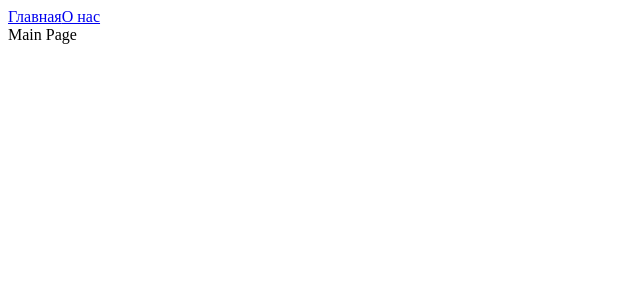
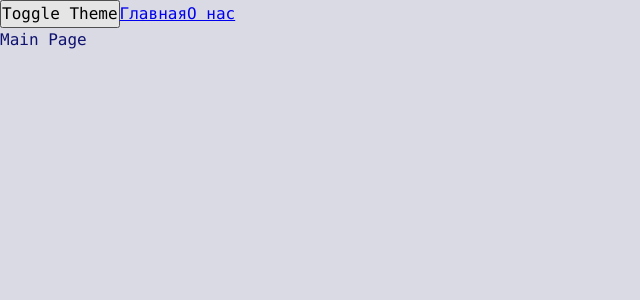
Before and after one commit to Ovakimyan99/production-project, a React app: page / in a window 1280 px wide. Shown: the top 300 px of the page, without its empty margins (0-640 px from the left). Built offline with nearby package versions, Linux system fonts and the light colour scheme.

Commit message:
feat(theme & helper)

```diff
--- a/src/App.tsx
+++ b/src/App.tsx
@@ -1,11 +1,18 @@
-import { Suspense } from "react";
+import {Suspense} from "react";
 import {Link, Route, Routes} from "react-router-dom";
 import {LazyAboutPage} from "./pages/AboutPage/index.async";
 import {LazyMainPage} from "./pages/MainPage/index.async";
+import {useTheme} from "./theme/useTheme";
+import {className} from "./helpers/className";
+import {Theme} from "./theme/ThemeContext";
 
 const App = () => {
+    const {theme, toggleTheme} = useTheme();
+
+    const newTheme = theme || Theme.LIGHT;
     return (
-        <div className="app">
+        <div className={className('app', {hovered: true}, [newTheme])}>
+            <button onClick={toggleTheme}>Toggle Theme</button>
             <Link to={'/'}>Главная</Link>
             <Link to={'/about'}>О нас</Link>
             <Suspense fallback={<div>Loading...</div>}>
--- /dev/null
+++ b/src/helpers/className.ts
@@ -0,0 +1,9 @@
+type Mode = Record<string, string | boolean>
+export function className(cls: string, mode: Mode, classes: string[]) {
+    return [
+        cls,
+        ...classes,
+        ...Object.keys(mode)
+            .filter(key => mode[key]),
+    ].join(' ');
+}
--- a/src/index.scss
+++ /dev/null
@@ -1,9 +0,0 @@
-* {
-    margin: 0;
-    padding: 0;
-    box-sizing: border-box;
-}
-
-.app {
-    font-size: 10px;
-}
--- a/src/index.tsx
+++ b/src/index.tsx
@@ -1,10 +1,14 @@
 import {render} from "react-dom";
 import App from "./App";
 import {BrowserRouter} from "react-router-dom";
+import './styles/index.scss';
+import ThemeProvider from "./theme/ThemeProvider";
 
 render(
     <BrowserRouter>
-        <App/>
+        <ThemeProvider>
+            <App/>
+        </ThemeProvider>
     </BrowserRouter>,
     document.getElementById('root')
 )
--- /dev/null
+++ b/src/styles/index.scss
@@ -0,0 +1,13 @@
+@import "reset";
+@import "./variables/global";
+@import "./theme/normal";
+@import "./theme/dark";
+
+.app {
+    font: var(--font-m);
+
+    background: var(--bg-color);
+    color: var(--primary-color);
+
+    min-height: 100vh;
+}
--- /dev/null
+++ b/src/styles/reset.scss
@@ -0,0 +1,14 @@
+* {
+    margin: 0;
+    padding: 0;
+    box-sizing: border-box;
+}
+
+input,
+button,
+textarea,
+select {
+    margin: 0;
+
+    font: inherit;
+}
--- /dev/null
+++ b/src/styles/theme/dark.scss
@@ -0,0 +1,6 @@
+.app.dark {
+    --bg-color: #0a2483;
+
+    --primary-color: #219a53;
+    --secondary-color: #0b7217;
+}
--- /dev/null
+++ b/src/styles/theme/normal.scss
@@ -0,0 +1,6 @@
+.app.normal {
+    --bg-color: #d9dae3;
+
+    --primary-color: #101270;
+    --secondary-color: #166485;
+}
--- /dev/null
+++ b/src/styles/variables/global.scss
@@ -0,0 +1,11 @@
+:root {
+    --font-family-main: Consolas, "Times New Roman", Serif;
+
+    --font-size-m: 16px;
+    --font-line-m: 24px;
+    --font-m: var(--font-size-m) / var(--font-line-m) var(--font-family-main);
+
+    --font-size-l: 16px;
+    --font-line-l: 24px;
+    --font-l: var(--font-size-l) / var(--font-line-l) var(--font-family-main);
+}
--- /dev/null
+++ b/src/theme/ThemeContext.ts
@@ -0,0 +1,15 @@
+import {createContext} from "react";
+
+export enum Theme {
+    LIGHT = 'normal',
+    DARK = 'dark',
+}
+
+export interface ThemeContextProps {
+    theme?: Theme;
+    setTheme?: (theme: Theme) => void;
+}
+
+export const ThemeContext = createContext<ThemeContextProps>({});
+
+export const LOCAL_STORAGE_THEME_KEY = 'theme';
--- /dev/null
+++ b/src/theme/ThemeProvider.tsx
@@ -0,0 +1,21 @@
+import React, {FC, useMemo, useState} from "react";
+import {Theme, LOCAL_STORAGE_THEME_KEY, ThemeContext} from './ThemeContext';
+
+const defaultTheme = localStorage.getItem(LOCAL_STORAGE_THEME_KEY) as Theme || Theme.LIGHT;
+
+const ThemeProvider: FC = ({children}) => {
+    const [theme, setTheme] = useState<Theme>(defaultTheme);
+
+    const defaultProps = useMemo(() => ({
+        theme: theme,
+        setTheme: setTheme,
+    }), [theme]);
+
+    return (
+        <ThemeContext.Provider value={defaultProps}>
+            {children}
+        </ThemeContext.Provider>
+    );
+}
+
+export default ThemeProvider;
--- /dev/null
+++ b/src/theme/useTheme.ts
@@ -0,0 +1,21 @@
+import {LOCAL_STORAGE_THEME_KEY, Theme, ThemeContext} from "./ThemeContext";
+import {useContext} from "react";
+
+interface UseThemeResult {
+    toggleTheme: () => void;
+    theme?: Theme;
+}
+
+export function useTheme(): UseThemeResult {
+    const {theme, setTheme} = useContext(ThemeContext);
+
+    const toggleTheme = () => {
+        const newTheme: Theme = theme === Theme.DARK ? Theme.LIGHT : Theme.DARK;
+        if (setTheme) {
+            setTheme(newTheme);
+        }
+        localStorage.setItem(LOCAL_STORAGE_THEME_KEY, newTheme);
+    }
+
+    return {theme: theme || Theme.LIGHT, toggleTheme}
+}
```
Also changed, not shown: 1 other file (tests, documents, lock files or other folders).
